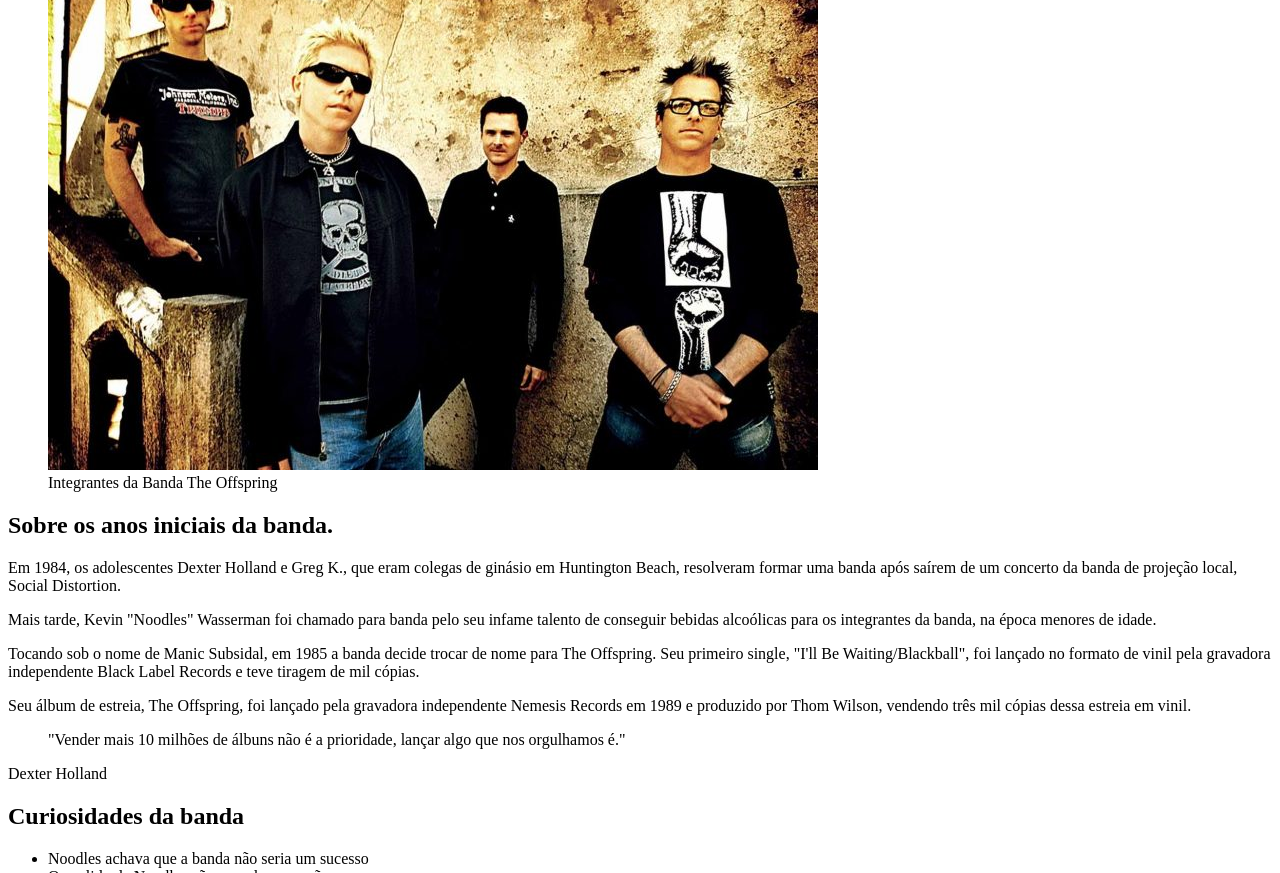
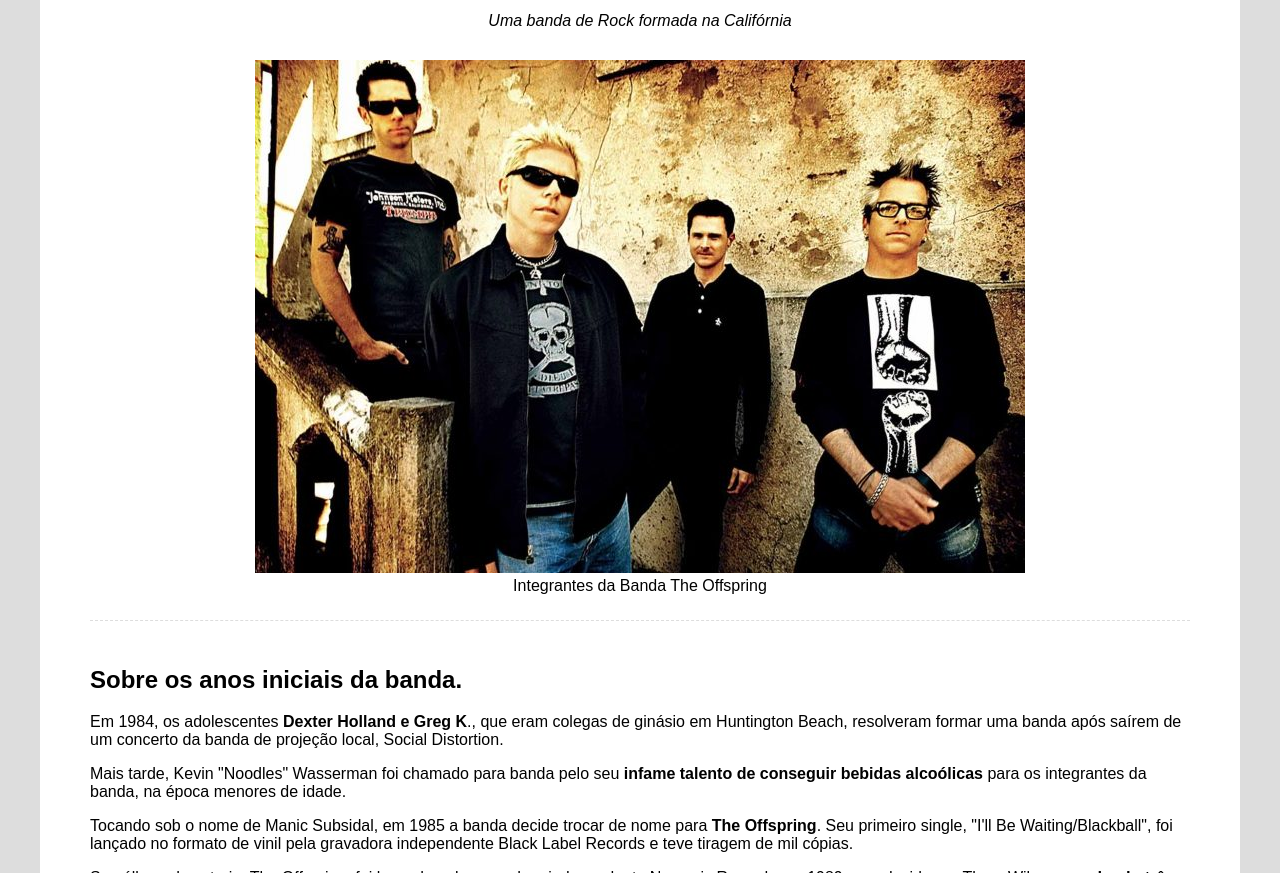
Before and after one commit to amanciio/tribute-theOffspring, a plain HTML site: page index.html in a window 1280 px wide. Shown: the part 157-1030 px from the top of the page. Drawn offline with Linux system fonts and the light colour scheme.

Commit message:
criando o css e finalizando o projeto

```diff
--- a/css/style.css
+++ b/css/style.css
@@ -1,6 +1,77 @@
 /* Reset default CSS */
-/* * {
+/*  * {
     margin: 0;
     padding: 0;
     box-sizing: border-box;
 } */
+
+html {
+    font-family: Arial, Helvetica, sans-serif;
+    background-color: #DDD;
+}
+
+.container {
+    max-width: 1100px;
+    background-color: #FFF;
+    position: relative;
+    margin: 50px auto;
+    padding: 20px 50px;
+}
+
+.bold {
+    font-weight: bold;
+}
+
+header {
+    text-align: center;
+}
+
+.main-title {
+    font-size: 40px;
+}
+
+.main-paragraph {
+    font-style: italic;
+}
+
+.featured-image {
+    text-align: center;
+    margin-top: 30px;
+}
+
+.biography-container {
+    padding: 25px 0;
+    margin: 25px 0;
+    border-top: 1px dashed #DDD;
+    border-bottom: 1px dashed #DDD;
+}
+
+.quotes-container {
+    background-color: #DDD;
+    padding: 30px;
+}
+
+.quotes-container blockquote {
+    font-weight: bold;
+    font-size: 30px;
+}
+
+.quotes-container p {
+    font-style: italic;
+}
+
+.curiosities-container {
+    padding: 25px 0;
+    margin: 25px 0;
+    border-top: 1px dashed #DDD;
+    border-bottom: 1px dashed #DDD;
+}
+
+.curiosities-container ul li {
+    height: 30px;
+}
+
+.img-bold{
+    font-weight: bold;
+    text-align: center;
+}
```
